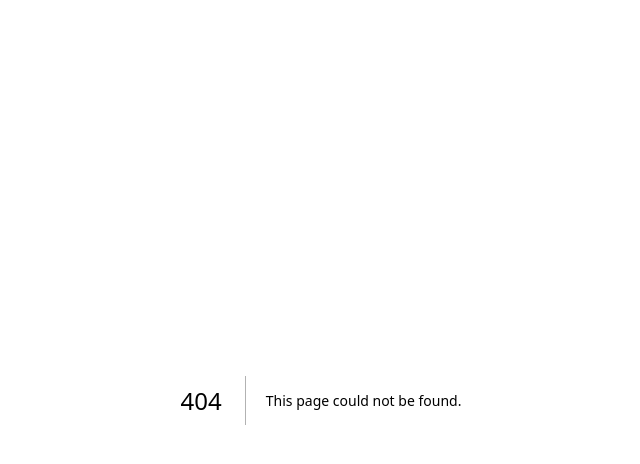
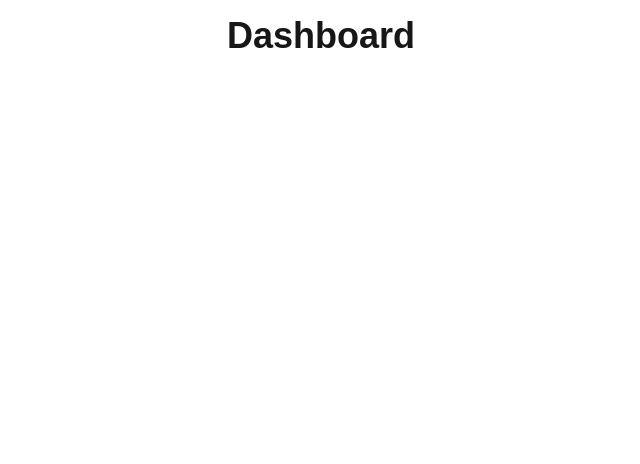
Before and after one commit to RafaelMoro/auth-js-next-demo, a Next.js app: page /dashboard in a window 1280 px wide. Before the commit this address had no page. Shown: the top 464 px of the page, without its empty margins (319-959 px from the left). Built offline with nearby package versions, Linux system fonts and the light colour scheme.

Commit message:
add dashboard route

```diff
--- /dev/null
+++ b/src/app/dashboard/page.tsx
@@ -0,0 +1,7 @@
+export default function DashboardPage() {
+  return (
+    <main className="flex flex-col items-center gap-3 mt-4">
+      <h1 className="text-4xl font-bold">Dashboard</h1>
+    </main>
+  )
+}
```
